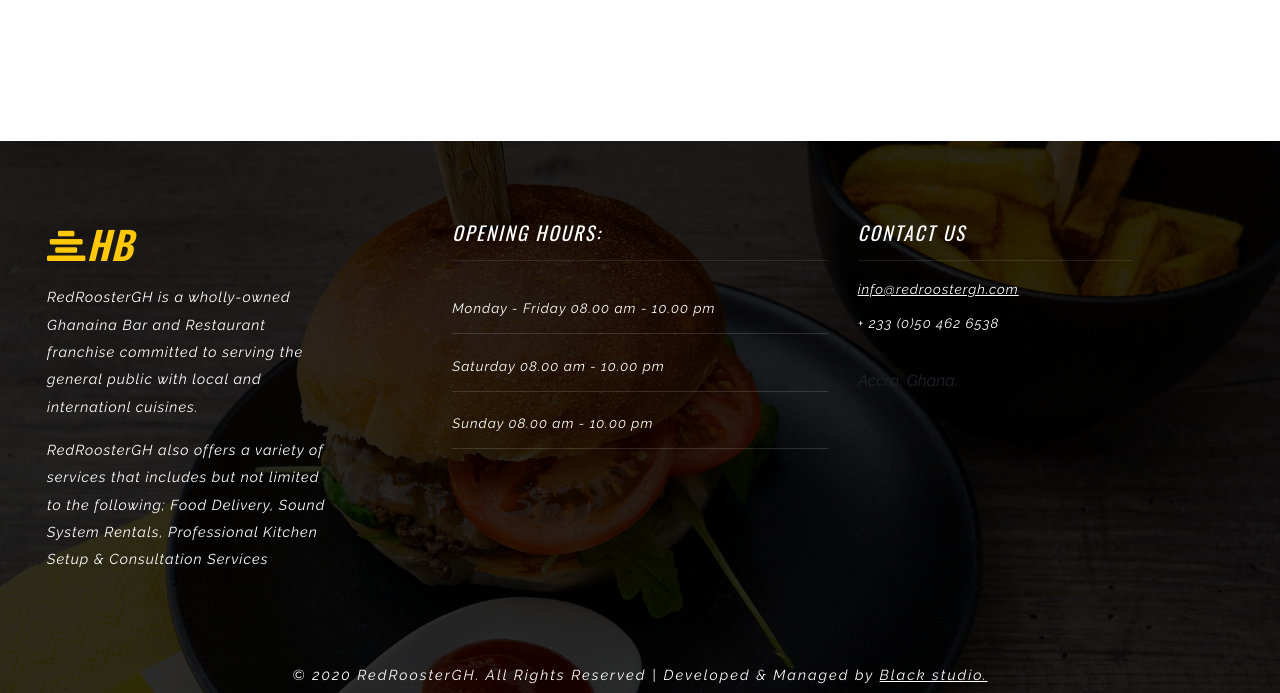
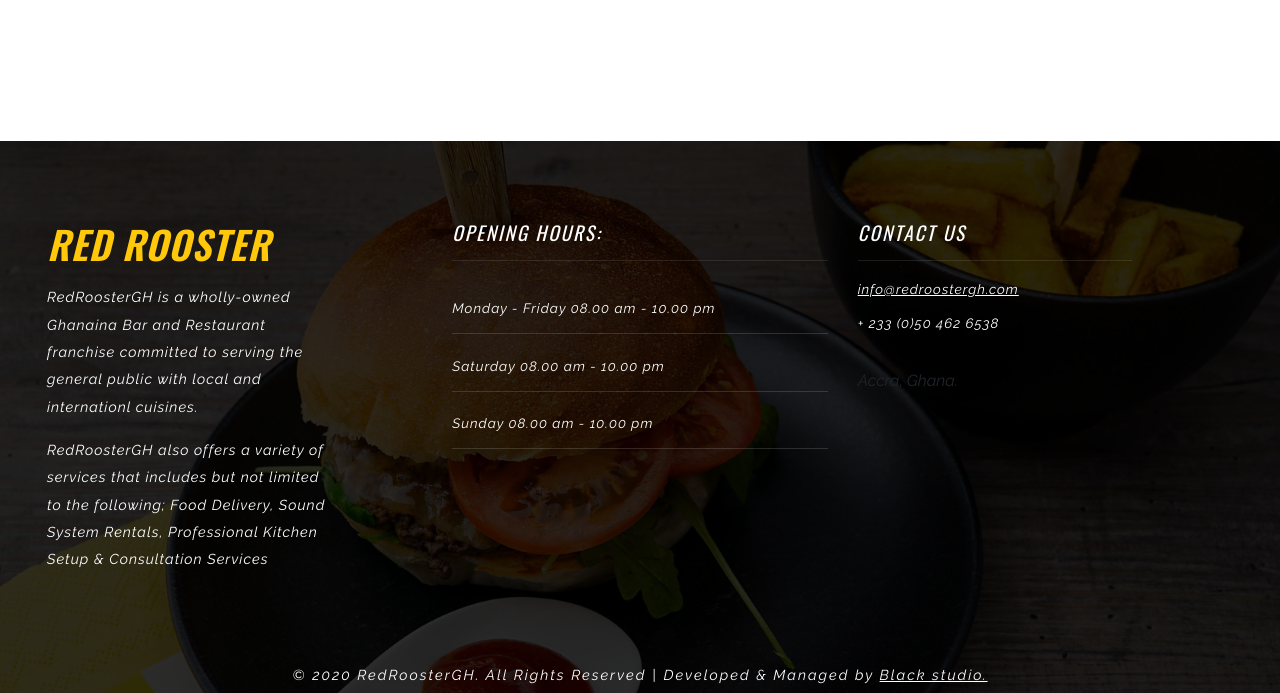
Before and after one commit to Blackstudiogh/Redred, a plain HTML site: page index.html in a window 1280 px wide. Shown: the part 4873-5566 px from the top of the page. Drawn offline with nearby package versions, Linux system fonts and the light colour scheme.

Commit message:
Bar & Restaurant
Red Rooster Gh is a wholly-owned Ghanaian Bar & Restaurant bases in accra ghana

Co-Authored-By: Blackstudiogh <71551998+blackstudiogh@users.noreply.github.com>

```diff
--- a/index.html
+++ b/index.html
@@ -538,7 +538,7 @@
                 <div class="row footer-top-inner-w3ls">
                     <div class="col-lg-4 col-md-6 footer-top mt-md-0 mt-sm-5">
                         <h2>
-                            <a href="index.html"><span class="fa fa-align-center" aria-hidden="true"></span>HB</a>
+                            <a href="index.html"><span class="#" aria-hidden="true"></span>RED ROOSTER</a>
                         </h2>
                         <p class="my-3">RedRoosterGH is a wholly-owned Ghanaina Bar and Restaurant franchise committed to serving the general public with local and internationl cuisines. </p>
                         <p>
```
